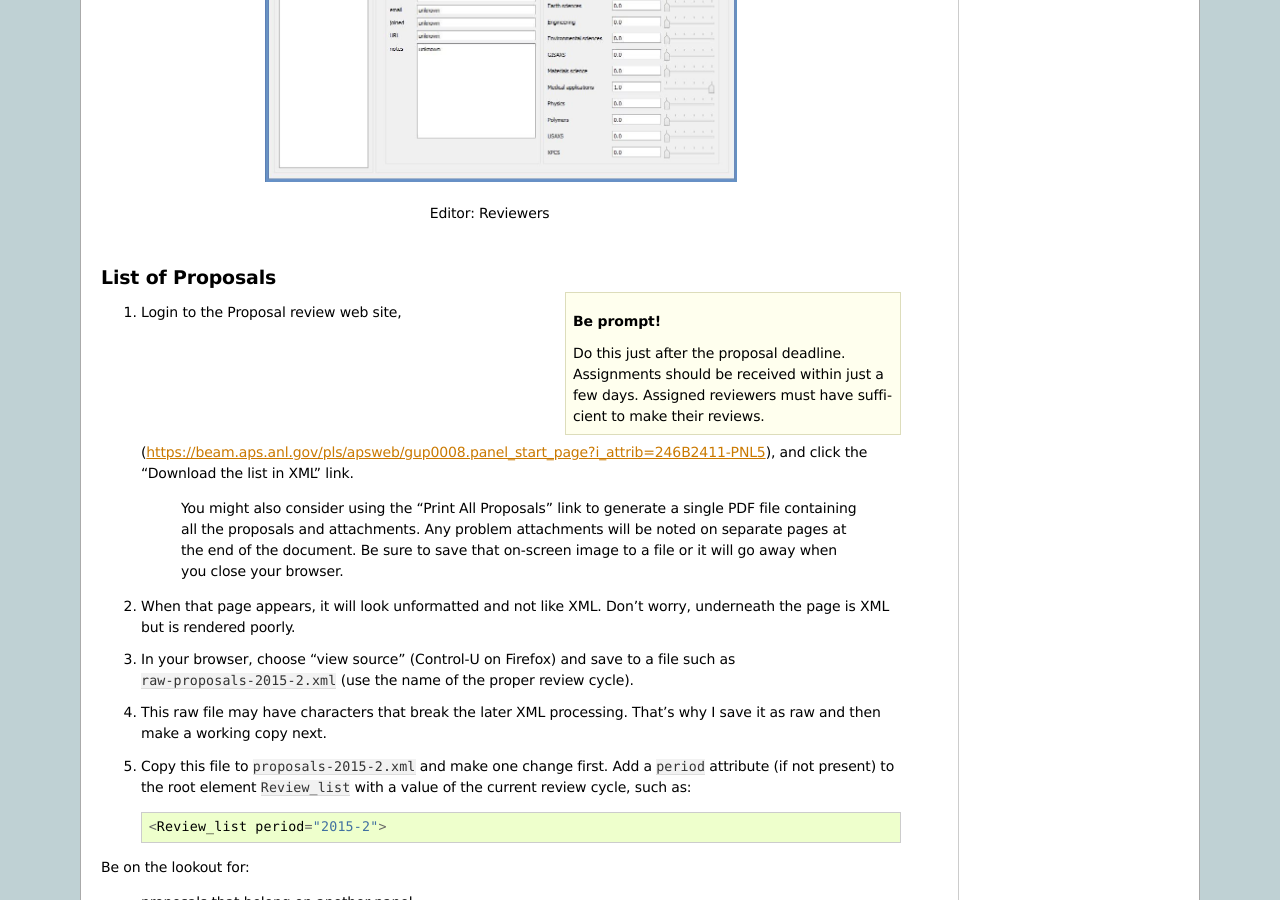
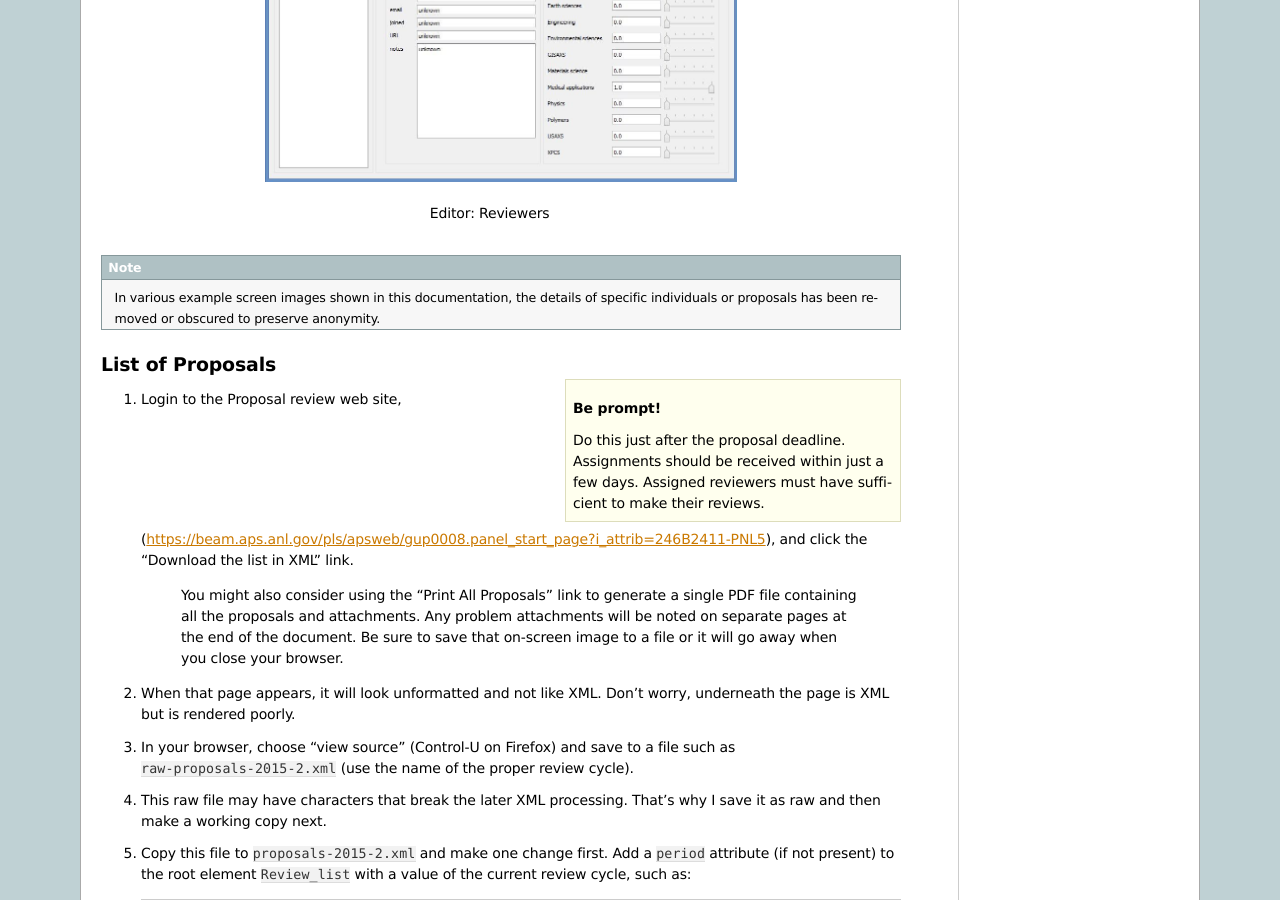
Before and after one commit to prjemian/assign_gup, a Sphinx documentation site: the page built from docs/source/instructions.rst, in a window 1280 px wide and 900 px high, scrolled down 1255 px. Built offline with Sphinx 7.4.7, drawn with Linux system fonts in a browser that asks for light colours.

Commit message:
note about anonymity in the images

```diff
--- a/docs/source/instructions.rst
+++ b/docs/source/instructions.rst
@@ -66,6 +66,10 @@ List of Reviewers
 
         Editor: Reviewers
 
+.. note:: In various example screen images shown in this documentation,
+   the details of specific individuals or proposals has been removed
+   or obscured to preserve anonymity.
+
 
 List of Proposals
 ~~~~~~~~~~~~~~~~~
@@ -127,7 +131,7 @@ is that reviewer to evaluate that proposal.
 
     .. figure:: resources/topics_editor.jpg
         :alt: fig.topics
-        :width: 60%
+        :width: 40%
 
         Editor: topics
 
```
